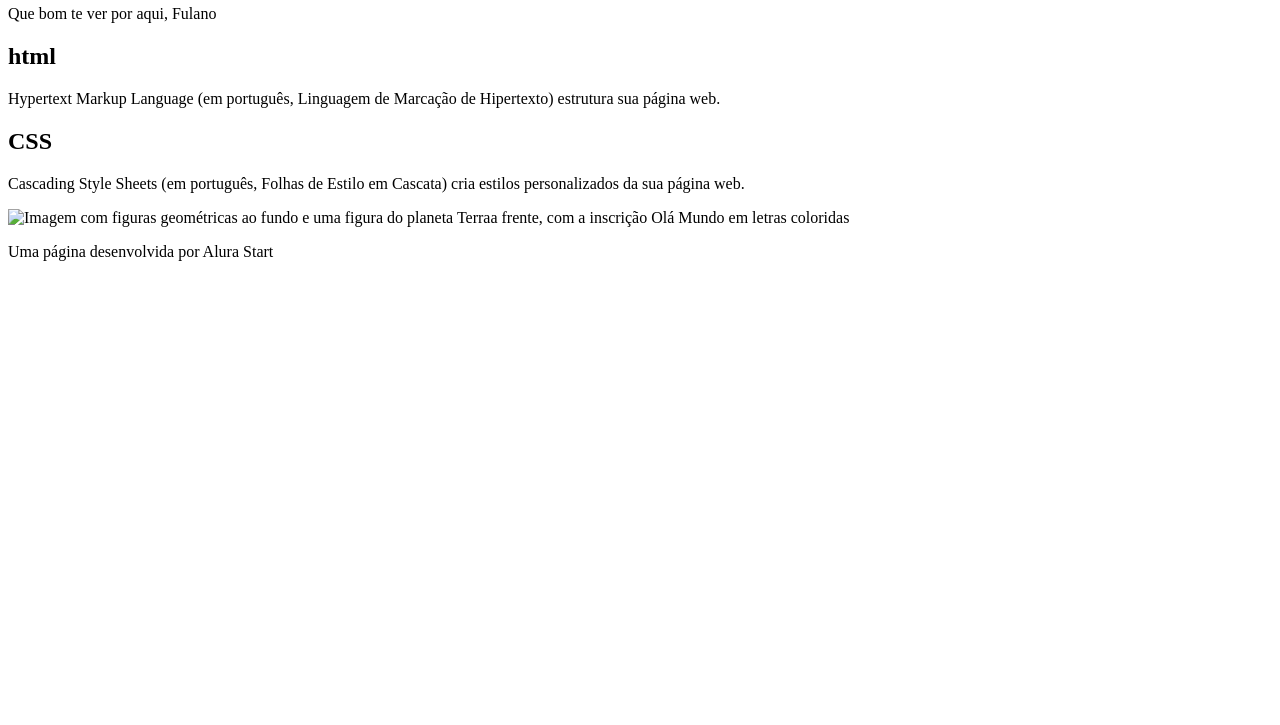
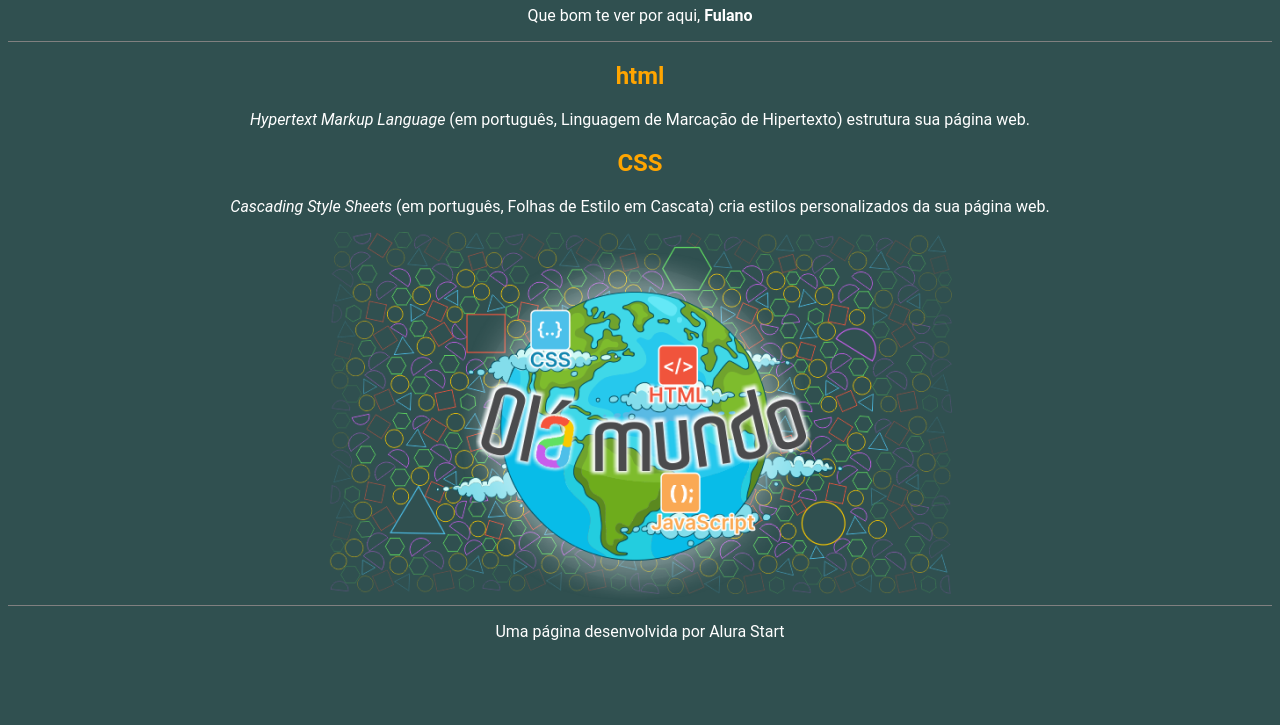
Before and after one commit to Gabi0liveira/hello-word, a plain HTML site: page index.html in a window 1280 px wide. Shown: the part 75-800 px from the top of the page. Drawn offline with Linux system fonts and the light colour scheme.

Commit message:
criamos a estilização do site

```diff
--- a/index.html
+++ b/index.html
@@ -4,21 +4,22 @@
     <meta charset="UTF-8">
     <meta name="viewport" content="width=device-width, initial-scale=1.0">
     <title>Hello World</title>
+    <link rel="stylesheet" href="style.css">
 </head>
 <body>
     <header>
         <h1>Hello Word</h1>
-        <p>Que bom te ver por aqui, Fulano</p>
+        <p>Que bom te ver por aqui, <span id="nome-usuário">Fulano</span></p>
 
     </header>
 
     <section>
         <h2>html</h2>
-        <P>Hypertext Markup Language (em português, Linguagem de Marcação de Hipertexto) estrutura sua página web.</P>
+        <P><span class="texto-inglês">Hypertext Markup Language</span> (em português, Linguagem de Marcação de Hipertexto) estrutura sua página web.</P>
 
         <h2>CSS</h2>
-        <P>Cascading Style Sheets (em português, Folhas de Estilo em Cascata) cria estilos personalizados da sua página web.</P>
-        <img src ="imagem/Olá Mundo.png" alt="Imagem com figuras geométricas ao fundo e uma figura do planeta Terraa frente, com a inscrição Olá Mundo em letras coloridas">
+        <P><span class="texto-inglês">Cascading Style Sheets</span> (em português, Folhas de Estilo em Cascata) cria estilos personalizados da sua página web.</P>
+        <img src ="imagem/Olá Mundo.png.png" alt="Imagem com figuras geométricas ao fundo e uma figura do planeta Terraa frente, com a inscrição Olá Mundo em letras coloridas">
 
     </section>
 
--- /dev/null
+++ b/style.css
@@ -0,0 +1,26 @@
+h2 {
+    color: orange;
+}
+
+body{
+    background-color: #305050;
+    color: white;
+    font-family: roboto;
+    text-align: center;
+}
+
+header{
+    border-bottom: 1px solid grey;
+}
+
+footer{
+    border-top: 1px solid grey;
+}
+
+#nome-usuário{
+    font-weight: bold;
+}
+
+.texto-inglês{
+    font-style: italic;
+}
```
